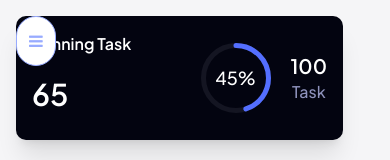
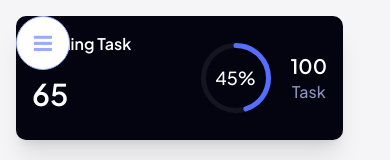
Before and after one commit to Evans-Asiedu/task-management, a React (Vite) app: page / in a window 390 px wide. Shown: the top 160 px of the page. Built offline with nearby package versions, Linux system fonts and the light colour scheme.

Commit message:
fix icons sizes in side menu

```diff
--- a/src/components/SideMenu.jsx
+++ b/src/components/SideMenu.jsx
@@ -15,10 +15,10 @@ export default function SideMenu() {
 
       {/* Hamburger Icon */}
       <button
-        className="md:hidden p-3 text-primary-300 bg-white fixed top-4 left-4 z-40 rounded-full border border-primary-300"
+        className="md:hidden text-primary-300 bg-white fixed top-4 left-4 z-40 rounded-full border border-primary-300 size-[54px]"
         onClick={() => setIsOpen(!isOpen)}
       >
-        <i className="fa fa-bars fa-xl "></i>
+        <i className="fa fa-bars fa-lg mt-0.5"></i>
       </button>
 
       <aside
@@ -28,7 +28,7 @@ export default function SideMenu() {
       >
         <button className="sm:hidden" onClick={() => setIsOpen(false)}>
           <i
-            className="fa fa-close fa-xl text-secondary-300 absolute top-3.5 right-3.5"
+            className="fa fa-close fa-lg text-secondary-300 absolute top-3.5 right-3.5"
             aria-hidden="true"
           ></i>
         </button>
@@ -52,7 +52,7 @@ export default function SideMenu() {
                       ${isActive ? "bg-n-1 text-secondary-500" : "bg-white"}
                 `}
                 >
-                  <i className={`fa ${item.icon} fa-xl`} aria-hidden="true"></i>
+                  <i className={`fa ${item.icon} fa-2x`} aria-hidden="true"></i>
                   <span>{item.title}</span>
                 </a>
               </li>
```
